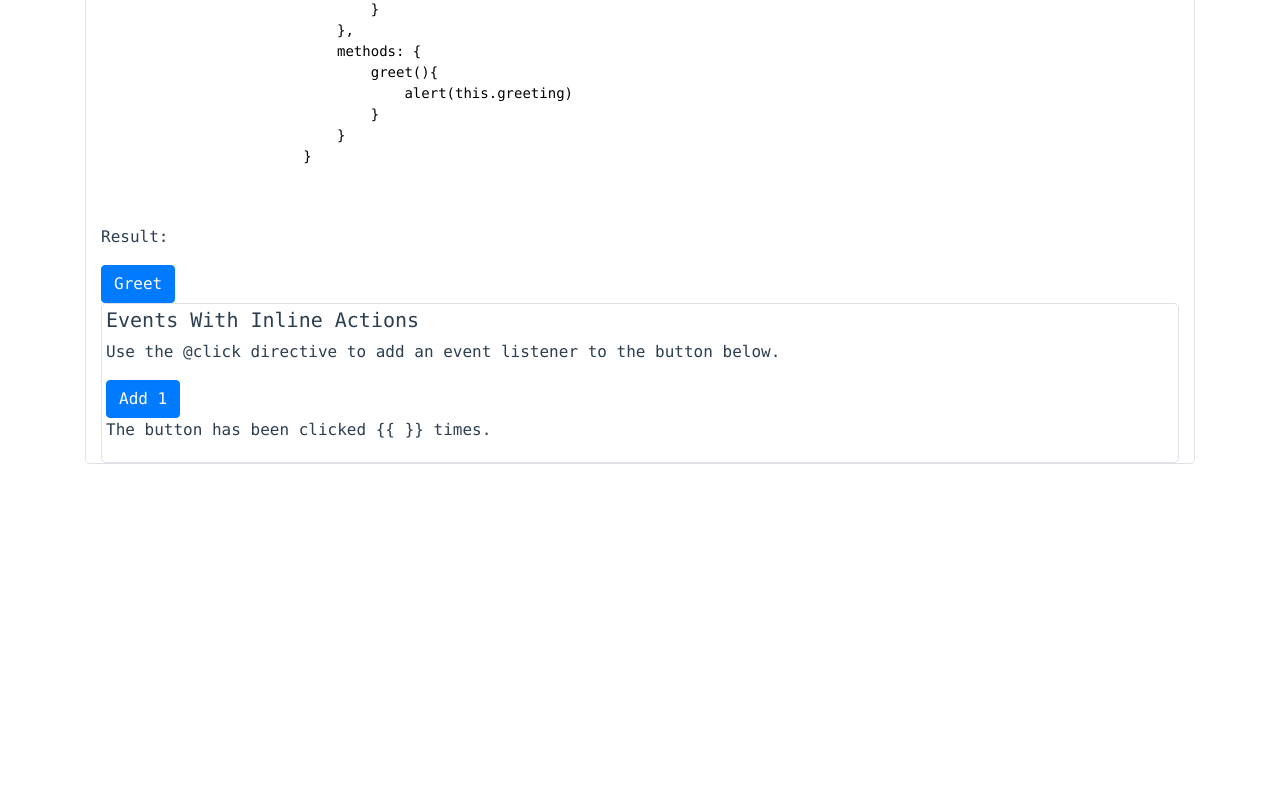
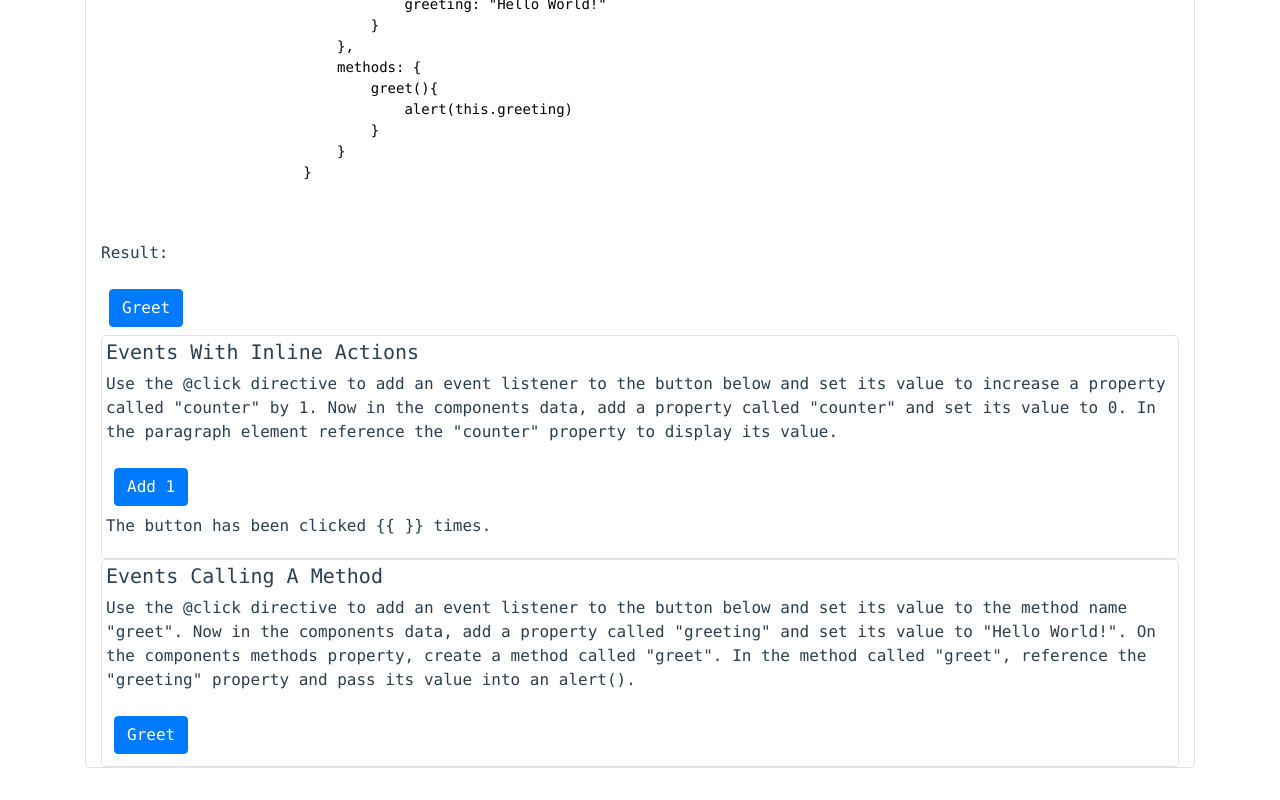
Before and after one commit to BoiseCodeWorks/vue-playground, a Vue app: page /#/events in a window 1280 px wide. Shown: the part 1549-2349 px from the top of the page. Before the commit the page ends 2045 px from the top, so only its background shows below. Built offline with nearby package versions, Linux system fonts and the light colour scheme; what vue-prism would draw is missing.

Commit message:
finished events

```diff
--- a/src/components/EventsExercise.vue
+++ b/src/components/EventsExercise.vue
@@ -4,11 +4,24 @@
             <div class="col-12">
                 <div class="border p-1">
                     <h5>Events With Inline Actions</h5>
-                    <p>Use the @click directive to add an event listener to the button below.</p>
+                    <p>Use the @click directive to add an event listener to the button below and set its value to
+                        increase a property called "counter" by 1. Now in the components data, add a property called
+                        "counter" and set its value to 0. In the paragraph element reference the "counter" property to
+                        display its value.</p>
                     <!-- add event listener to the button element -->
-                    <button class="btn btn-primary">Add 1</button>
+                    <button class="btn btn-primary m-2">Add 1</button>
                     <p>The button has been clicked {{
                         <!--add code here--> }} times.</p>
+                </div>
+                <div class="border p-1">
+                    <h5>Events Calling A Method</h5>
+                    <p>Use the @click directive to add an event listener to the button below and set its value to
+                        the method name "greet". Now in the components data, add a property called "greeting" and set
+                        its value to "Hello World!". On the components methods property, create a method called
+                        "greet". In the method called "greet", reference the "greeting" property and pass its value
+                        into an alert().</p>
+                    <!-- add event listener to the button element -->
+                    <button class="btn btn-primary m-2">Greet</button>
                 </div>
             </div>
         </div>
@@ -21,10 +34,15 @@
     export default {
         name: 'events-exercise',
         data() {
-            return {}
+            return {
+                //add property called "counter"
+                //add property called "greeting"
+            }
         },
         computed: {},
-        methods: {},
+        methods: {
+            //create a method called
+        },
         components: {}
     }
 </script>
--- a/src/views/Events.vue
+++ b/src/views/Events.vue
@@ -32,7 +32,7 @@
                     </code>
                 </pre>
                 <p>Result:</p>
-                <button class="btn btn-primary" @click="counter += 1">Add 1</button>
+                <button class="btn btn-primary m-2" @click="counter += 1">Add 1</button>
                 <p>The button has been clicked {{ counter }} times.</p>
                 <h5>Events Calling A Method</h5>
                 <p>Using a method to handle what happens can be nice and becomes essential if there is much logic going
@@ -64,7 +64,7 @@
                     </code>
                 </pre>
                 <p>Result:</p>
-                <button class="btn btn-primary" @click="greet">Greet</button>
+                <button class="btn btn-primary m-2" @click="greet">Greet</button>
             </div>
             <exercise></exercise>
         </div>
```
